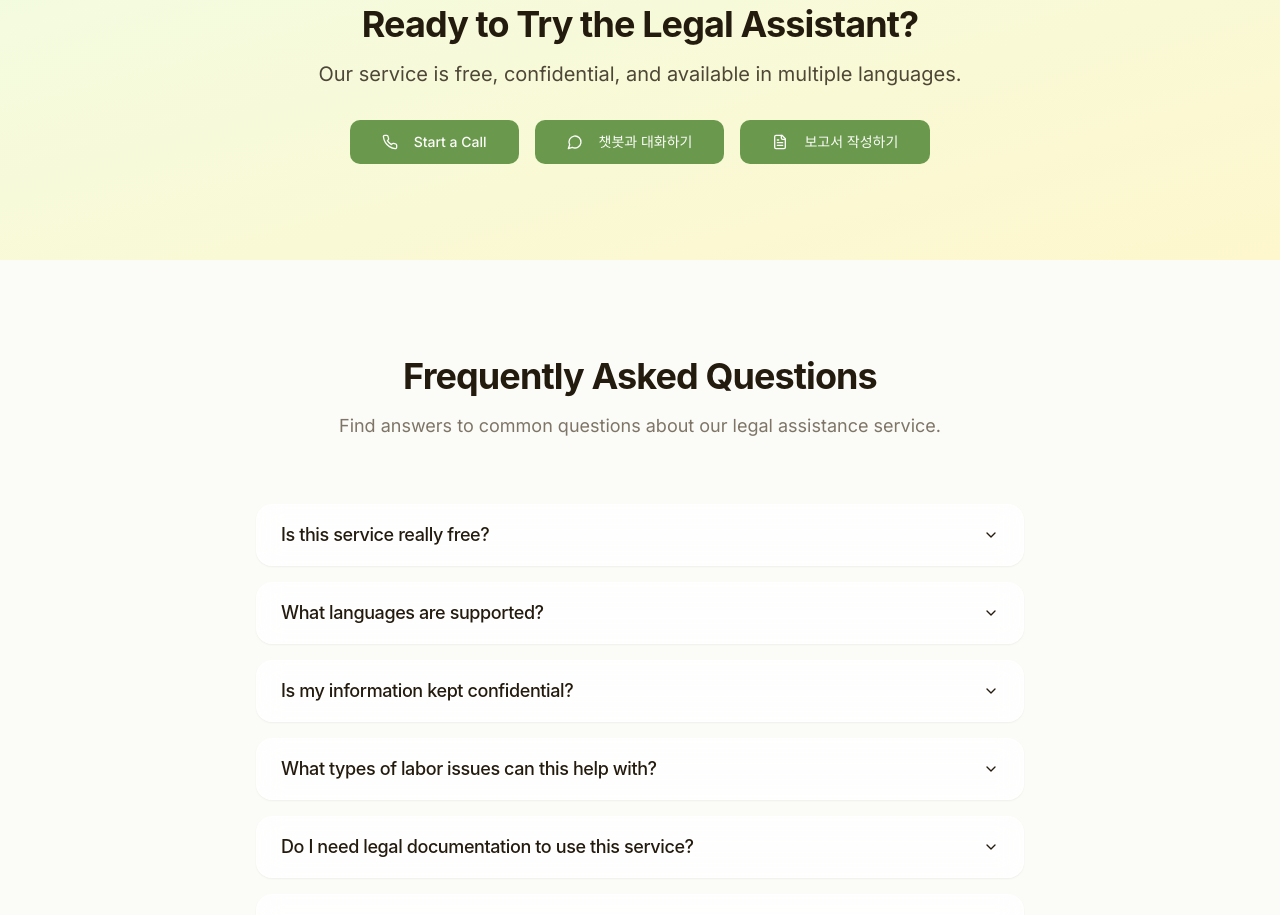
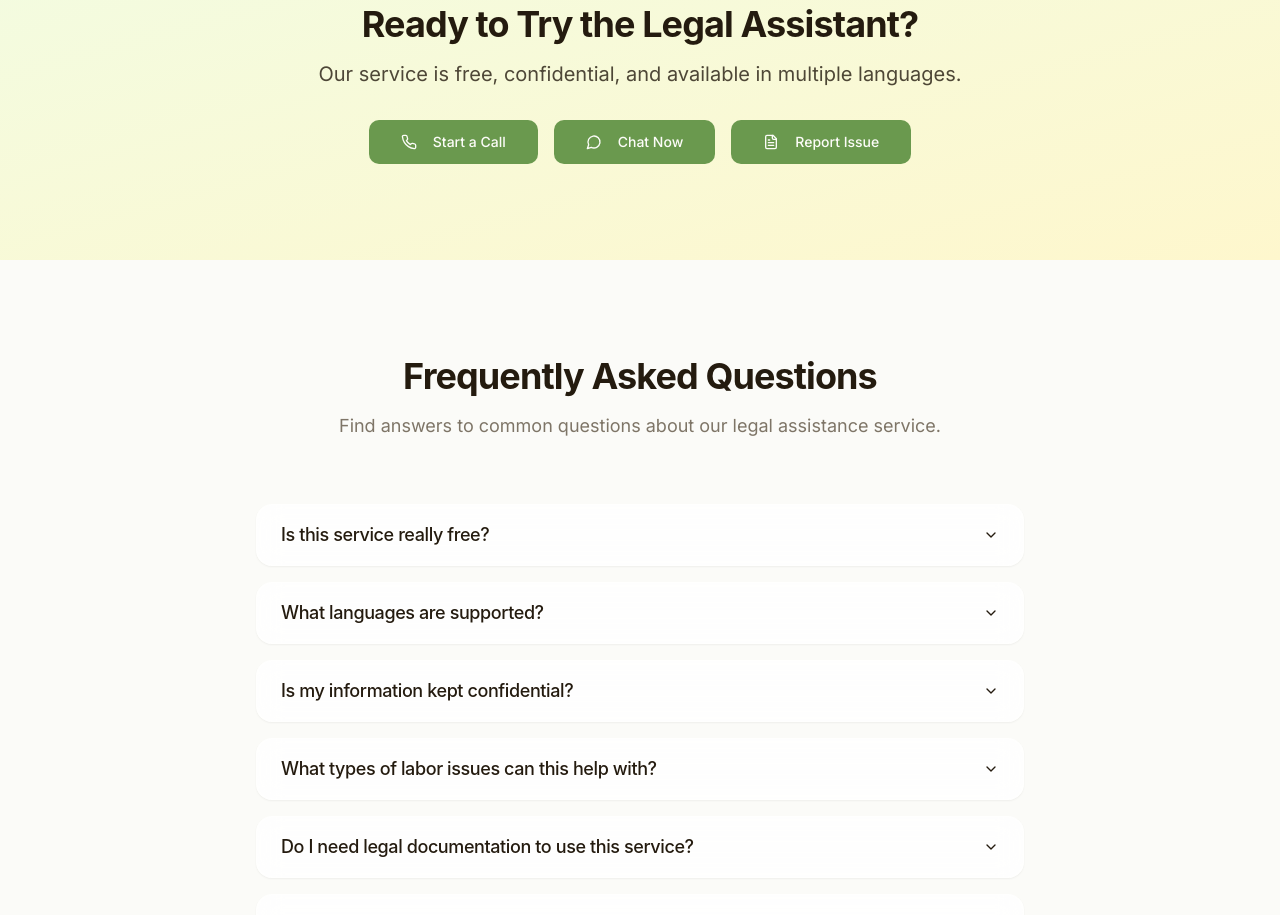
Before and after one commit to jaehyuk-choi/legal-lifeline-assistant, a React (Vite) app: page / in a window 1280 px wide. Shown: the part 1720-2635 px from the top of the page. Built offline with nearby package versions, Linux system fonts and the light colour scheme.

Commit message:
Localize specific button labels
The button labels "Chat Now" and "Report Issue" are now localized to only display in Korean when the selected language is Korean. Otherwise, they will display in English.

```diff
--- a/src/components/CallToAction.tsx
+++ b/src/components/CallToAction.tsx
@@ -84,7 +84,7 @@ const CallToAction: React.FC<CallToActionProps> = ({ className }) => {
             >
               <Link to="/chat">
                 <MessageCircle className="mr-2 h-4 w-4" />
-                <span>챗봇과 대화하기</span>
+                <span>{t('button.chatNow')}</span>
               </Link>
             </Button>
 
@@ -96,7 +96,7 @@ const CallToAction: React.FC<CallToActionProps> = ({ className }) => {
             >
               <Link to="/report-issue">
                 <FileText className="mr-2 h-4 w-4" />
-                <span>보고서 작성하기</span>
+                <span>{t('button.reportIssue')}</span>
               </Link>
             </Button>
           </div>
```
